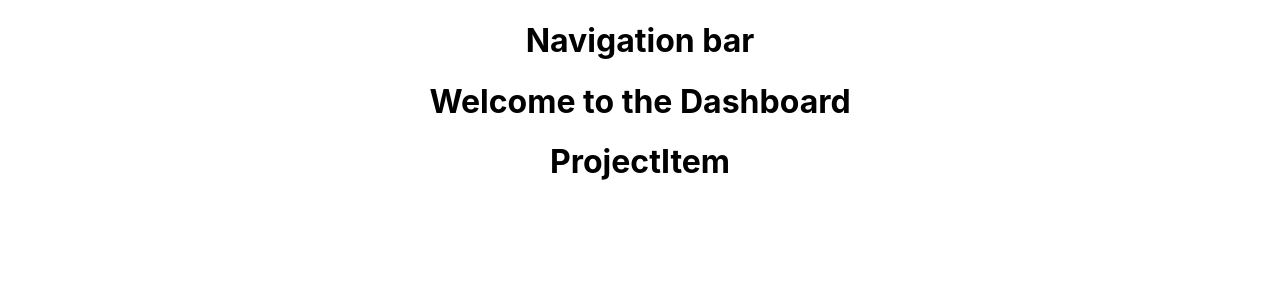
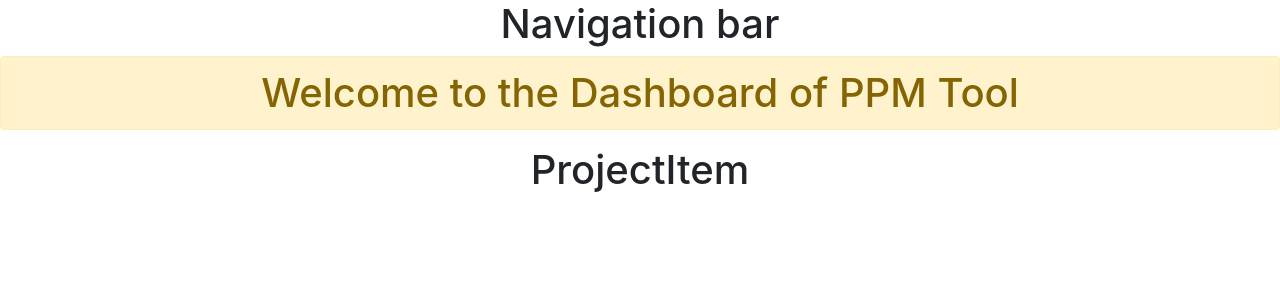
Before and after one commit to vvamsi1989/Springapp, a React (Create React App) app in the folder pppmtool-react-client/: page / in a window 1280 px wide. Shown: the top 300 px of the page. Built offline with nearby package versions, Linux system fonts and the light colour scheme.

Commit message:
created Project Item,Header Class Components and added bootstrap

```diff
--- a/pppmtool-react-client/package.json
+++ b/pppmtool-react-client/package.json
@@ -3,6 +3,7 @@
   "version": "0.1.0",
   "private": true,
   "dependencies": {
+    "bootstrap": "^4.3.1",
     "react": "^16.8.4",
     "react-dom": "^16.8.4",
     "react-scripts": "2.1.8"
--- a/pppmtool-react-client/src/App.js
+++ b/pppmtool-react-client/src/App.js
@@ -1,12 +1,15 @@
 import React, { Component } from "react";
-import logo from "./logo.svg";
+//import logo from "./logo.svg";
 import "./App.css";
 import Dashboard from "./components/Dashboard";
+import "bootstrap/dist/css/bootstrap.min.css";
+import Header from "./components/layout/Header";
 
 class App extends Component {
   render() {
     return (
       <div className="App">
+        <Header />
         <Dashboard />
       </div>
     );
--- a/pppmtool-react-client/src/components/Dashboard.js
+++ b/pppmtool-react-client/src/components/Dashboard.js
@@ -1,12 +1,12 @@
 import React, { Component } from "react";
 import ProjectItem from "./project/ProjectItem";
-import Header from "./layout/Header";
 class Dashboard extends Component {
   render() {
     return (
       <div>
-        <Header />
-        <h1>Welcome to the Dashboard</h1>
+        <h1 className="alert alert-warning">
+          Welcome to the Dashboard of PPM Tool
+        </h1>
         <ProjectItem />
       </div>
     );
```
Also changed, not shown: 1 other file (tests, documents, lock files or other folders).
